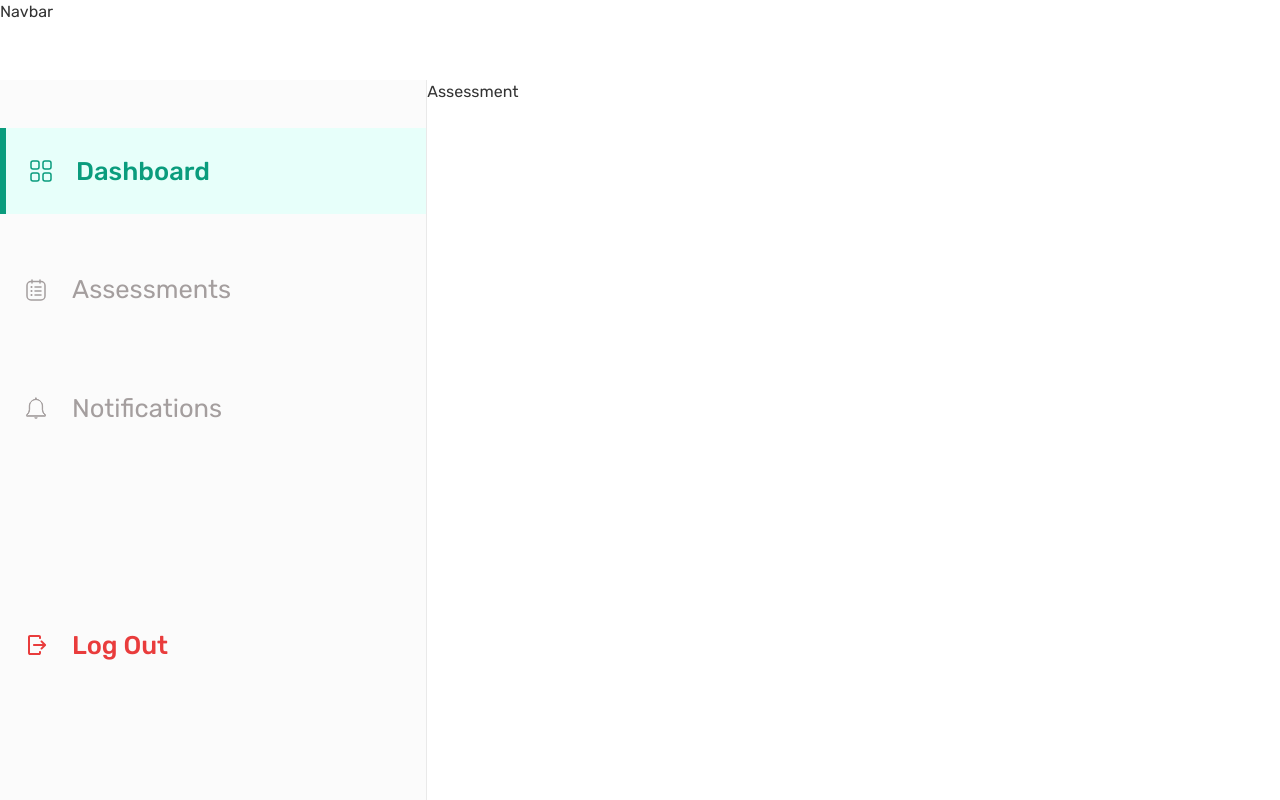
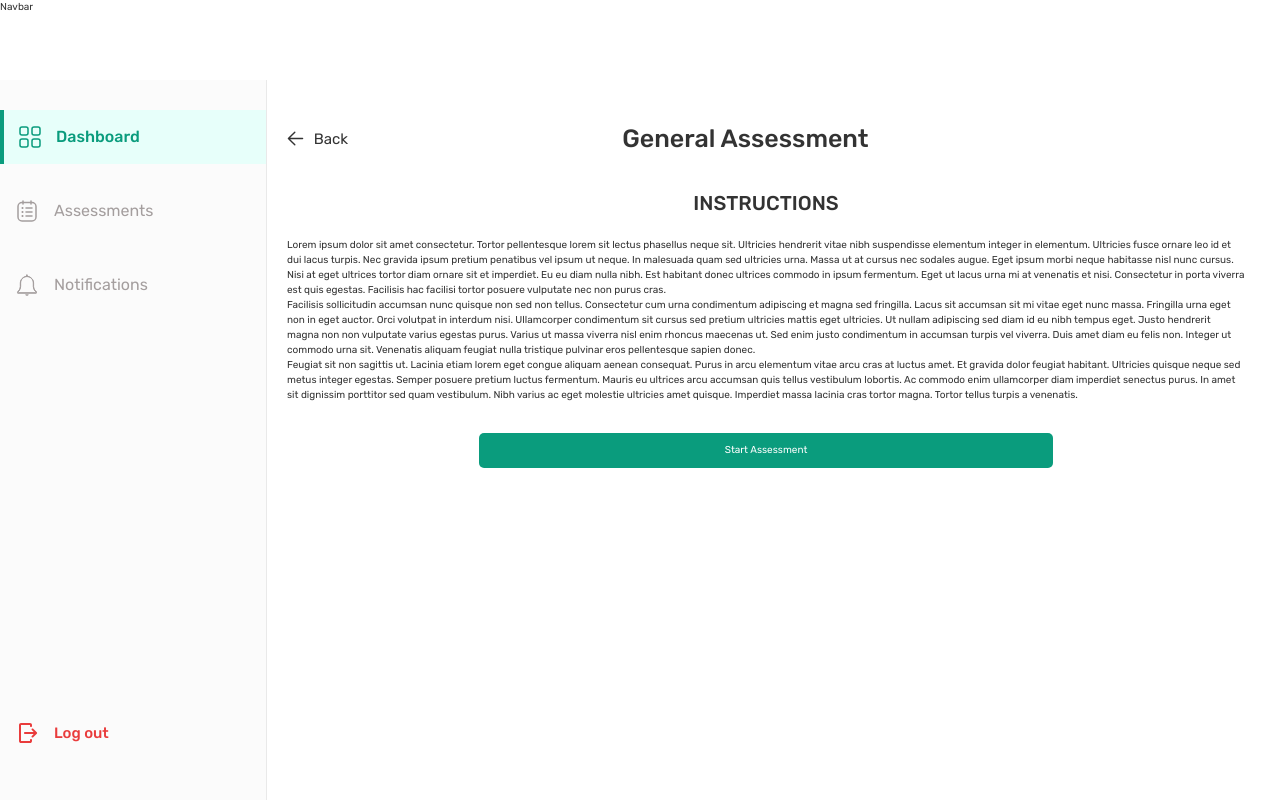
Before and after one commit to devcareer/team-assessment-frontend, a React (Create React App) app: page /home/assessments in a window 1280 px wide. Built offline with nearby package versions, Linux system fonts and the light colour scheme; what react-id-generator would draw is missing.

Commit message:
Assessment instruction page

```diff
--- a/src/App.css
+++ /dev/null
@@ -1,3 +0,0 @@
-/* .App {
-  text-align: center;
-} */
--- a/src/App.js
+++ b/src/App.js
@@ -9,7 +9,7 @@ function App() {
   return (
     <div className="App">
       <Routes>
-        <Route exact path="/" element={<Signin />}/>
+        <Route exact path="/" element={<Signin />} />
         <Route path="home" element={<Home />}>
           <Route path="dashboard" element={<Dashboard />} />
           <Route path="assessments" element={<Assessments />} />
--- a/src/components/Home/SideBar.module.css
+++ b/src/components/Home/SideBar.module.css
@@ -1,6 +1,6 @@
 .sidebar {
   padding-top: 3rem;
-  padding-bottom: 7rem;
+  padding-bottom: 4rem;
   display: flex;
   flex-direction: column;
   justify-content: space-between;
@@ -53,6 +53,8 @@
 .log-out p {
   color: #e93c3c;
   font-weight: 500;
+  text-transform: none;
+  font-size: 1.5rem;
 }
 
 .sidebar a {
--- a/src/components/Home/Timetable.module.css
+++ b/src/components/Home/Timetable.module.css
@@ -14,13 +14,13 @@
 }
 
 .type {
-  font-size: 2.4rem;
+  font-size: 2rem;
   font-weight: 500;
   width: 33.33%;
 }
 
 .date {
-  font-size: 2.4rem;
+  font-size: 2rem;
   color: #706363;
   width: 33.33%;
 }
--- /dev/null
+++ b/src/components/Questions/Questions.js
@@ -0,0 +1,9 @@
+const Questions = () => {
+  return (
+    <div>
+      <p>Questions</p>
+    </div>
+  );
+};
+
+export default Questions;
--- a/src/index.css
+++ b/src/index.css
@@ -3,7 +3,7 @@
 @tailwind components;
 @tailwind utilities;
 
-/* * {
+* {
   margin: 0;
   padding: 0;
 }
@@ -17,7 +17,7 @@
 html {
   box-sizing: border-box;
   font-size: 62.5%;
-}*/
+}
 
 body {
   overflow-x: hidden;
--- a/src/pages/Assessments.js
+++ b/src/pages/Assessments.js
@@ -1,8 +1,76 @@
+import { useState } from 'react';
+import classes from './Assessments.module.css';
+import back from '../assets/back.svg';
+import { Link } from 'react-router-dom';
+import Questions from '../components/Questions/Questions';
+
 const Assessments = () => {
+  const [assessments, setAssessments] = useState(true);
+
+  const handleState = () => {
+    setAssessments(!assessments);
+  };
+
   return (
-    <div>
-      <p>Assessment</p>
-    </div>
+    <>
+      {assessments && (
+        <div className={classes.assessments}>
+          <div className={classes.header}>
+            <Link className={classes.back}>
+              <img src={back} alt="" />
+              <p>Back</p>
+            </Link>
+            <p className={classes['header-main']}>General Assessment</p>
+          </div>
+          <p className={classes['header-sub']}>INSTRUCTIONS</p>
+          <div className={classes.text}>
+            <p>
+              Lorem ipsum dolor sit amet consectetur. Tortor pellentesque lorem
+              sit lectus phasellus neque sit. Ultricies hendrerit vitae nibh
+              suspendisse elementum integer in elementum. Ultricies fusce ornare
+              leo id et dui lacus turpis. Nec gravida ipsum pretium penatibus
+              vel ipsum ut neque. In malesuada quam sed ultricies urna. Massa ut
+              at cursus nec sodales augue. Eget ipsum morbi neque habitasse nisl
+              nunc cursus. Nisi at eget ultrices tortor diam ornare sit et
+              imperdiet. Eu eu diam nulla nibh. Est habitant donec ultrices
+              commodo in ipsum fermentum. Eget ut lacus urna mi at venenatis et
+              nisi. Consectetur in porta viverra est quis egestas. Facilisis hac
+              facilisi tortor posuere vulputate nec non purus cras.
+            </p>
+            <p>
+              Facilisis sollicitudin accumsan nunc quisque non sed non tellus.
+              Consectetur cum urna condimentum adipiscing et magna sed
+              fringilla. Lacus sit accumsan sit mi vitae eget nunc massa.
+              Fringilla urna eget non in eget auctor. Orci volutpat in interdum
+              nisi. Ullamcorper condimentum sit cursus sed pretium ultricies
+              mattis eget ultricies. Ut nullam adipiscing sed diam id eu nibh
+              tempus eget. Justo hendrerit magna non non vulputate varius
+              egestas purus. Varius ut massa viverra nisl enim rhoncus maecenas
+              ut. Sed enim justo condimentum in accumsan turpis vel viverra.
+              Duis amet diam eu felis non. Integer ut commodo urna sit.
+              Venenatis aliquam feugiat nulla tristique pulvinar eros
+              pellentesque sapien donec.
+            </p>
+            <p>
+              Feugiat sit non sagittis ut. Lacinia etiam lorem eget congue
+              aliquam aenean consequat. Purus in arcu elementum vitae arcu cras
+              at luctus amet. Et gravida dolor feugiat habitant. Ultricies
+              quisque neque sed metus integer egestas. Semper posuere pretium
+              luctus fermentum. Mauris eu ultrices arcu accumsan quis tellus
+              vestibulum lobortis. Ac commodo enim ullamcorper diam imperdiet
+              senectus purus. In amet sit dignissim porttitor sed quam
+              vestibulum. Nibh varius ac eget molestie ultricies amet quisque.
+              Imperdiet massa lacinia cras tortor magna. Tortor tellus turpis a
+              venenatis.
+            </p>
+          </div>
+          <div onClick={handleState} className={classes.link}>
+            <p>Start Assessment</p>
+          </div>
+        </div>
+      )}
+      {!assessments && <Questions />}
+    </>
   );
 };
 
--- /dev/null
+++ b/src/pages/Assessments.module.css
@@ -0,0 +1,51 @@
+.assessments {
+  margin: 4rem 3.5rem 2rem 2rem;
+}
+
+.header {
+  display: flex;
+  margin-bottom: 3rem;
+}
+
+.back {
+  display: flex;
+  gap: 1rem;
+  width: 35%;
+  align-items: center;
+  cursor: pointer;
+}
+
+.back img {
+  width: 5%;
+}
+
+.back p {
+  font-size: 1.5rem;
+}
+
+.header-main {
+  font-size: 2.5rem;
+  font-weight: 500;
+}
+
+.header-sub {
+  text-align: center;
+  font-size: 2rem;
+  font-weight: 500;
+  margin-bottom: 2rem;
+}
+
+.text {
+  margin-bottom: 3rem;
+}
+
+.link p {
+  margin: 0 auto;
+  width: 60%;
+  cursor: pointer;
+  text-align: center;
+  background-color: #0a9c7d;
+  color: #fff;
+  padding: 1rem;
+  border-radius: 0.5rem;
+}
--- a/src/pages/Dashboard.module.css
+++ b/src/pages/Dashboard.module.css
@@ -3,7 +3,7 @@
 }
 
 .header-main {
-  font-size: 4rem;
+  font-size: 2.5rem;
   font-weight: 500;
   padding-bottom: 4rem;
 }
@@ -15,7 +15,7 @@
 }
 
 .text {
-  font-size: 2.4rem;
+  font-size: 2rem;
 }
 
 .intro span {
@@ -38,18 +38,18 @@
 }
 
 .num {
-  font-size: 4rem;
+  font-size: 2.5rem;
   font-weight: 500;
   padding-bottom: 1rem;
 }
 
 .description {
   color: #706363;
-  font-size: 2rem;
+  font-size: 1.5rem;
 }
 
 .header-sub {
-  font-size: 3.2rem;
+  font-size: 2rem;
   font-weight: 500;
   padding-bottom: 1.5rem;
 }
```
Also changed, not shown: src/assets/back.svg (added), 1 other file (tests, documents, lock files or other folders).
